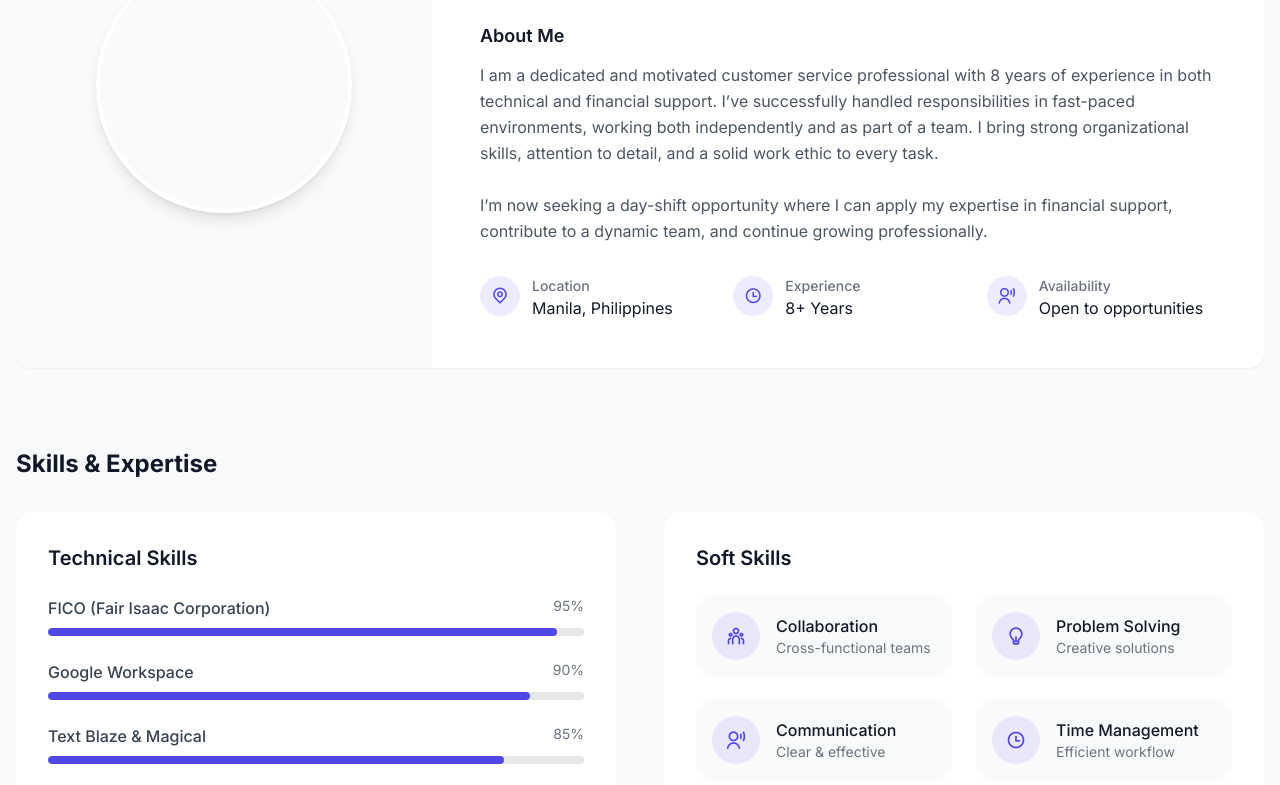
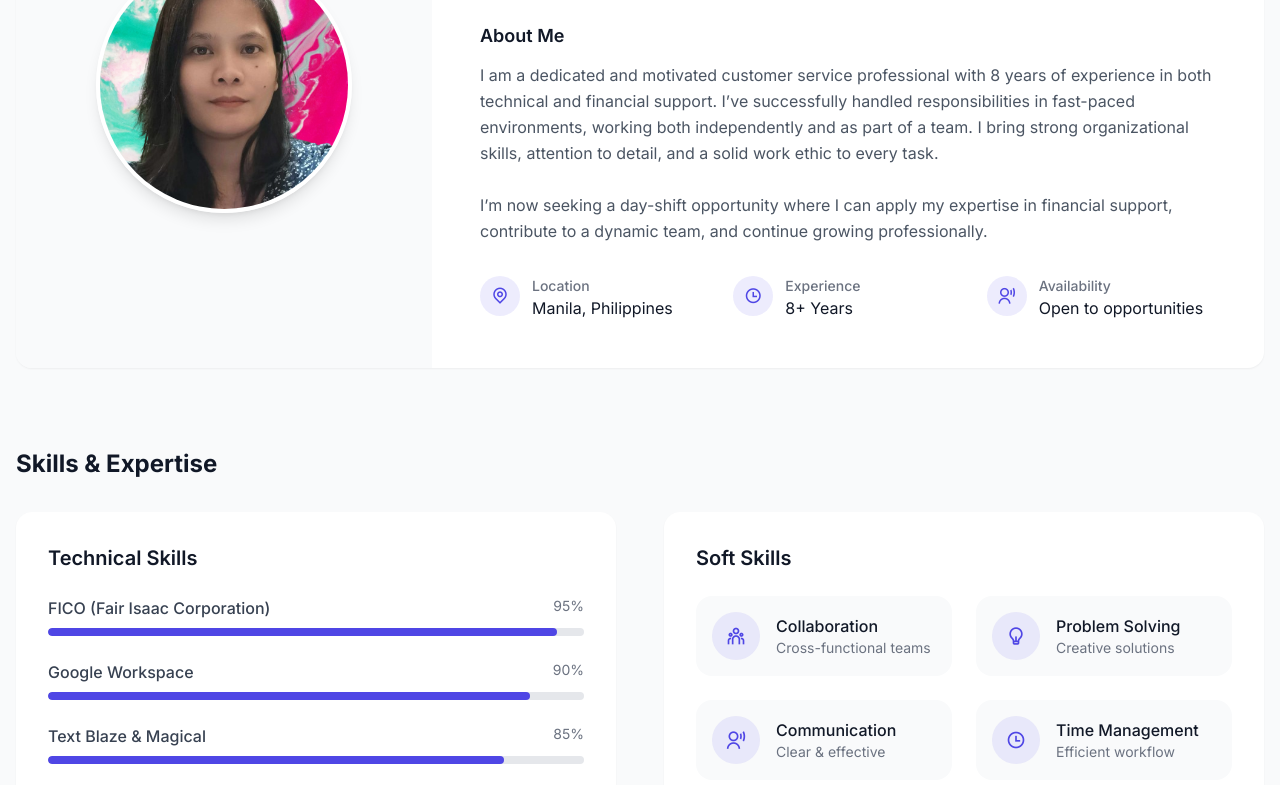
Before and after one commit to IzzaYam/OrcajadaRizzaMay, a plain HTML site: page index.html in a window 1280 px wide. Shown: the part 306-1091 px from the top of the page. Drawn offline with nearby package versions, Linux system fonts and the light colour scheme.

Commit message:
Update index.html

```diff
--- a/index.html
+++ b/index.html
@@ -89,7 +89,7 @@ opacity: 1;
 <div class="flex flex-col md:flex-row">
 <div class="md:w-1/3 bg-gray-50 p-8 flex items-center justify-center">
 <div class="w-64 h-64 rounded-full overflow-hidden border-4 border-white shadow-lg">
-<img src=""
+<img src="rizzamay.png"
 alt="Professional headshot"
 class="w-full h-full object-cover">
 </div>
```
